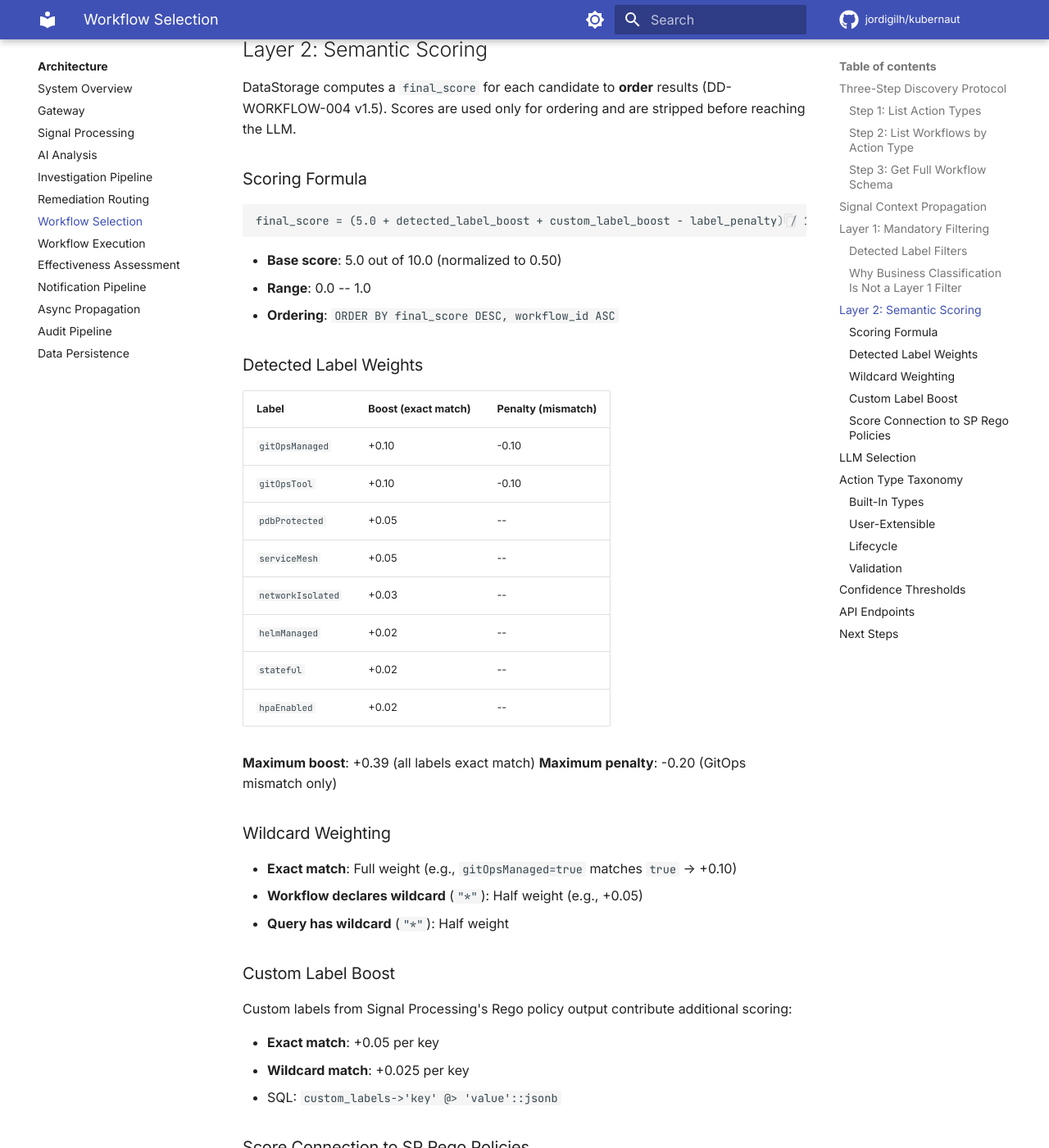
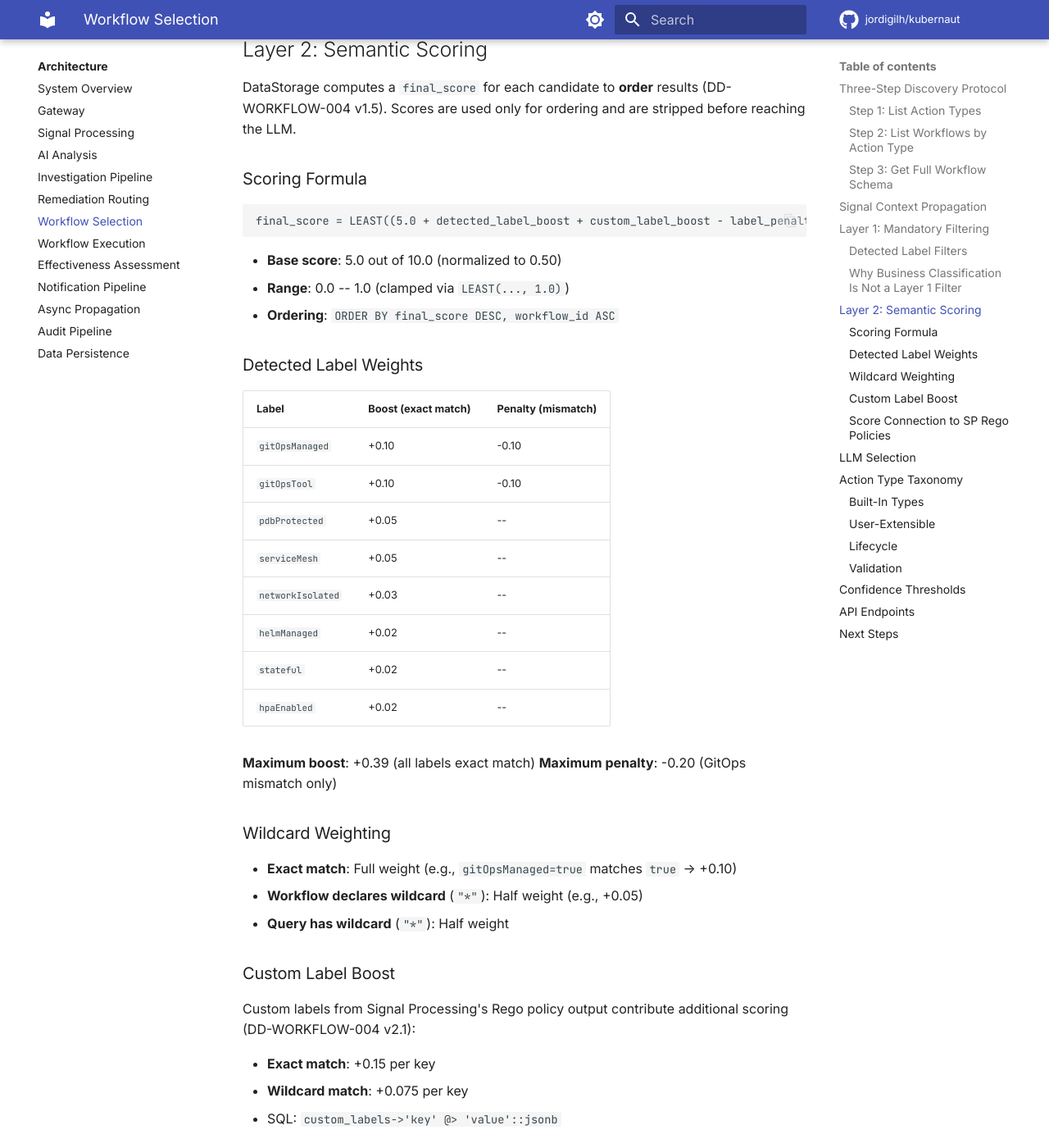
Before and after one commit to jordigilh/kubernaut-docs, an MkDocs documentation site: the page built from docs/architecture/workflow-selection.md, in a window 1280 px wide and 1400 px high, scrolled down 3882 px. Shown: the whole window at 82% size. Built offline with MkDocs 1.6.1 and Material for MkDocs 9.7.7, drawn with Linux system fonts in a browser that asks for light colours; comment, search, counter and statistics services are not loaded; the version menu is left out.

Commit message:
docs: fix stale custom label weight and scoring formula
Custom label weight was documented as +0.05/+0.025 in workflow-selection.md
and +0.05 in configuration.md, but the code uses +0.15/+0.075 per
DD-WORKFLOW-004 v2.1. Updated both files. Also added the LEAST(..., 1.0)
score clamp to the scoring formula in workflow-selection.md.

Made-with: Cursor

````diff
--- a/docs/architecture/workflow-selection.md
+++ b/docs/architecture/workflow-selection.md
@@ -113,11 +113,11 @@ DataStorage computes a `final_score` for each candidate to **order** results (DD
 ### Scoring Formula
 
 ```
-final_score = (5.0 + detected_label_boost + custom_label_boost - label_penalty) / 10.0
+final_score = LEAST((5.0 + detected_label_boost + custom_label_boost - label_penalty) / 10.0, 1.0)
 ```
 
 - **Base score**: 5.0 out of 10.0 (normalized to 0.50)
-- **Range**: 0.0 -- 1.0
+- **Range**: 0.0 -- 1.0 (clamped via `LEAST(..., 1.0)`)
 - **Ordering**: `ORDER BY final_score DESC, workflow_id ASC`
 
 ### Detected Label Weights
@@ -144,10 +144,10 @@ final_score = (5.0 + detected_label_boost + custom_label_boost - label_penalty)
 
 ### Custom Label Boost
 
-Custom labels from Signal Processing's Rego policy output contribute additional scoring:
+Custom labels from Signal Processing's Rego policy output contribute additional scoring (DD-WORKFLOW-004 v2.1):
 
-- **Exact match**: +0.05 per key
-- **Wildcard match**: +0.025 per key
+- **Exact match**: +0.15 per key
+- **Wildcard match**: +0.075 per key
 - SQL: `custom_labels->'key' @> 'value'::jsonb`
 
 ### Score Connection to SP Rego Policies
````
Also changed, not shown: docs/user-guide/configuration.md (+1 -1 lines).
